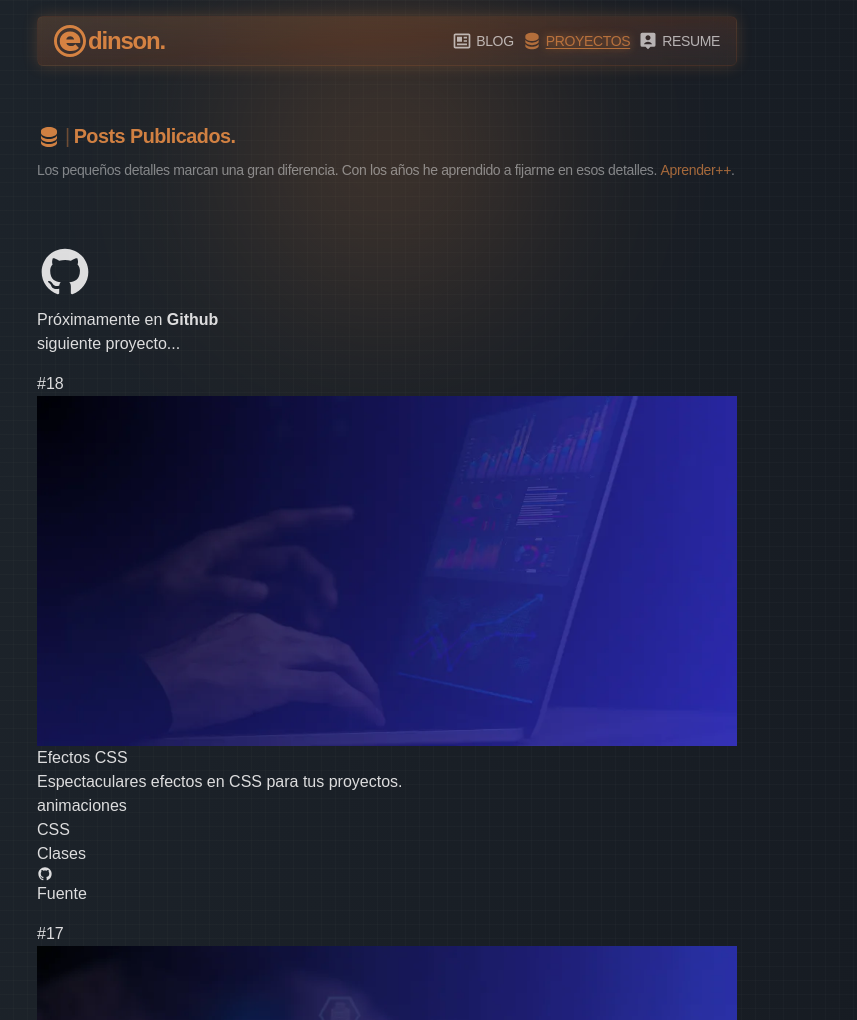
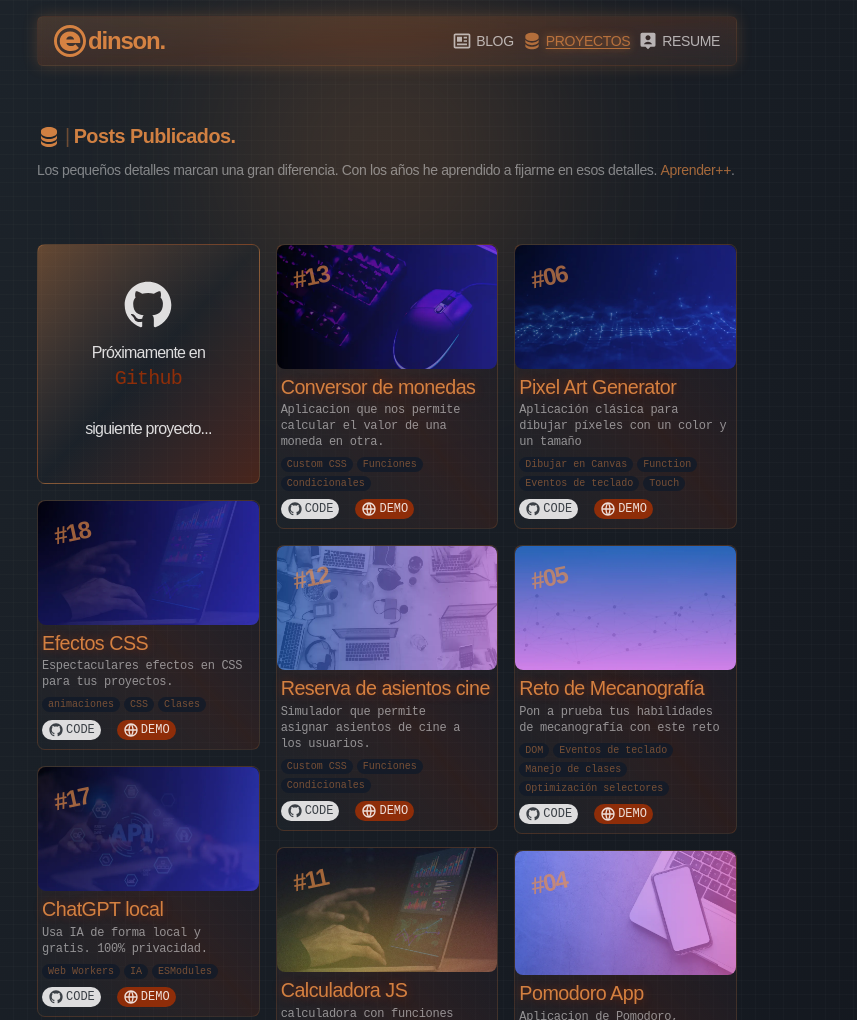
Before and after one commit to Edirju/opinion, an Astro site: page /projects in a window 1280 px wide. Shown: the top 1020 px of the page, without its empty margins (253-1110 px from the left). Built offline with nearby package versions, Linux system fonts and the light colour scheme; Astro itself is replaced by a stand-in of ours.

Commit message:
update page + component projects + css rules with tailwind

```diff
--- a/src/components/sections/Proyectos.astro
+++ b/src/components/sections/Proyectos.astro
@@ -8,10 +8,16 @@ const finalProjects = PROJECTS.filter((project) => !project.hidden)
 
 <Section>
   <section
-    class="text-[rgb(var(--light),0.85)] font-[family-name:var(--body)] flex flex-col gap-4"
+    class="text-[rgb(var(--light),0.85)] font-[family-name:var(--body)] columns-1 md:columns-3 gap-4 mx-auto"
   >
-    <article>
-      <a href="">
+    <article
+      class="border border-[rgb(var(--primary),0.25)] rounded-lg min-h-60 items-center bg-linear-to-br from-[rgb(var(--primary),0.35)] via-[rgb(var(--dark),0.35)] to-[rgb(var(--accent),0.35)] break-inside-avoid"
+    >
+      <a
+        href="#"
+        rel="noopener noreferrer"
+        class="group hover:scale-105 transition-all duration-300 ease-in-out flex flex-col h-full place-items-center pt-8 text-center font-extralight hover:text-[rgb(var(--primary),0.85)] tracking-tighter"
+      >
         <svg
           xmlns="http://www.w3.org/2000/svg"
           viewBox="0 0 24 24"
@@ -21,7 +27,10 @@ const finalProjects = PROJECTS.filter((project) => !project.hidden)
             d="M12.001 2C6.47598 2 2.00098 6.475 2.00098 12C2.00098 16.425 4.86348 20.1625 8.83848 21.4875C9.33848 21.575 9.52598 21.275 9.52598 21.0125C9.52598 20.775 9.51348 19.9875 9.51348 19.15C7.00098 19.6125 6.35098 18.5375 6.15098 17.975C6.03848 17.6875 5.55098 16.8 5.12598 16.5625C4.77598 16.375 4.27598 15.9125 5.11348 15.9C5.90098 15.8875 6.46348 16.625 6.65098 16.925C7.55098 18.4375 8.98848 18.0125 9.56348 17.75C9.65098 17.1 9.91348 16.6625 10.201 16.4125C7.97598 16.1625 5.65098 15.3 5.65098 11.475C5.65098 10.3875 6.03848 9.4875 6.67598 8.7875C6.57598 8.5375 6.22598 7.5125 6.77598 6.1375C6.77598 6.1375 7.61348 5.875 9.52598 7.1625C10.326 6.9375 11.176 6.825 12.026 6.825C12.876 6.825 13.726 6.9375 14.526 7.1625C16.4385 5.8625 17.276 6.1375 17.276 6.1375C17.826 7.5125 17.476 8.5375 17.376 8.7875C18.0135 9.4875 18.401 10.375 18.401 11.475C18.401 15.3125 16.0635 16.1625 13.8385 16.4125C14.201 16.725 14.5135 17.325 14.5135 18.2625C14.5135 19.6 14.501 20.675 14.501 21.0125C14.501 21.275 14.6885 21.5875 15.1885 21.4875C19.259 20.1133 21.9999 16.2963 22.001 12C22.001 6.475 17.526 2 12.001 2Z"
           ></path>
         </svg>
-        Próximamente en <strong>Github</strong><br /> siguiente proyecto...
+        Próximamente en <strong
+          class="text-[rgb(var(--accent),0.85)] font-[family-name:var(--mono)] text-xl"
+          >Github</strong
+        ><br /> siguiente proyecto...
       </a>
     </article>
     {
@@ -30,26 +39,47 @@ const finalProjects = PROJECTS.filter((project) => !project.hidden)
         const num = `${index + 1}`.padStart(2, "0");
 
         return (
-          <article>
-            <a href={`/${project.slug}`}>
-              <span>#{num}</span>
+          <article class="break-inside-avoid relative my-4 border border-[rgb(var(--primary),0.15)] rounded-lg items-center  bg-linear-to-tr from-[rgb(var(--dark),0.65)] via-[rgb(var(--accent),0.15)] to-[rgb(var(--secondary),0.65)]">
+            <a
+              href={`/${project.slug}`}
+              class="group hover:scale-105 block transition"
+            >
+              <span class="group-hover:scale-[2] transition-all group-hover:top-4 group-hover:left-6 opacity-75 group-hover:opacity-100 absolute top-4 left-4 -rotate-12 text-2xl font-bold tracking-tighter text-[rgb(var(--primary),0.85)] z-10">
+                #{num}
+              </span>
               <img
                 src={`./projects/images/${num}.webp`}
                 alt={`Captura de pantalla del proyecto ${project.title}`}
+                class="rounded-lg w-full overflow-hidden object-cover aspect-video transition-all duration-300 ease-in-out"
               />
-              <div>
-                <h2>
-                  <a href={`/${project.slug}`}>{project.title}</a>
+              <div class="p-1">
+                <h2 class="text-[rgb(var(--primary),0.85)]">
+                  <a
+                    href={`/${project.slug}`}
+                    class="text-[clamp(1.125rem,1.0313rem_+_0.25vw,1.25rem)] font-medium font-[family-name:var(--heading)] tracking-tight text-pretty text-shadow-[0_0_0.5rem_rgb(var(--accent),0.55)] hover:text-[rgb(var(--light),0.85)] hover:underline hover:underline-offset-2 transition-all duration-300 ease-in-out"
+                  >
+                    {project.title}
+                  </a>
                 </h2>
-                <p>{project.description}</p>
-                <ul>
+                <p class="text-xs font-extralight text-pretty tracking-tight opacity-60 font-[family-name:var(--mono)]">
+                  {project.description}
+                </p>
+                <ul class="inline-flex flex-wrap gap-1 mb-2">
                   {project.learnings.map((learning) => (
-                    <li>{learning}</li>
+                    <li class="text-[10px] font-light font-[family-name:var(--mono)] bg-[rgb(var(--secondary),0.85)] text-[rgb(var(--primary),0.45)] rounded-full px-1.5">
+                      {learning}
+                    </li>
                   ))}
                 </ul>
-                <ul>
+
+                <ul class="flex flex-wrap gap-4">
                   <li>
-                    <a href={`https://github.com/Edirju/opinion/tree/main/public/projects/${project.slug}`}>
+                    <a
+                      href={`https://github.com/Edirju/opinion/tree/main/public/projects/${project.slug}`}
+                      target="_blank"
+                      rel="noopener noreferrer"
+                      class="inline-flex gap-0.5 items-center justify-center bg-[rgb(var(--light),0.85)] text-[rgb(var(--dark),0.85)] rounded-full text-xs text-center px-1.5 py-0.5 font-[family-name:var(--mono)] transition hover:bg-[rgb(var(--black))] hover:text-[rgb(var(--light),0.85)] uppercase"
+                    >
                       <svg
                         xmlns="http://www.w3.org/2000/svg"
                         viewBox="0 0 24 24"
@@ -58,7 +88,20 @@ const finalProjects = PROJECTS.filter((project) => !project.hidden)
                       >
                         <path d="M12.001 2C6.47598 2 2.00098 6.475 2.00098 12C2.00098 16.425 4.86348 20.1625 8.83848 21.4875C9.33848 21.575 9.52598 21.275 9.52598 21.0125C9.52598 20.775 9.51348 19.9875 9.51348 19.15C7.00098 19.6125 6.35098 18.5375 6.15098 17.975C6.03848 17.6875 5.55098 16.8 5.12598 16.5625C4.77598 16.375 4.27598 15.9125 5.11348 15.9C5.90098 15.8875 6.46348 16.625 6.65098 16.925C7.55098 18.4375 8.98848 18.0125 9.56348 17.75C9.65098 17.1 9.91348 16.6625 10.201 16.4125C7.97598 16.1625 5.65098 15.3 5.65098 11.475C5.65098 10.3875 6.03848 9.4875 6.67598 8.7875C6.57598 8.5375 6.22598 7.5125 6.77598 6.1375C6.77598 6.1375 7.61348 5.875 9.52598 7.1625C10.326 6.9375 11.176 6.825 12.026 6.825C12.876 6.825 13.726 6.9375 14.526 7.1625C16.4385 5.8625 17.276 6.1375 17.276 6.1375C17.826 7.5125 17.476 8.5375 17.376 8.7875C18.0135 9.4875 18.401 10.375 18.401 11.475C18.401 15.3125 16.0635 16.1625 13.8385 16.4125C14.201 16.725 14.5135 17.325 14.5135 18.2625C14.5135 19.6 14.501 20.675 14.501 21.0125C14.501 21.275 14.6885 21.5875 15.1885 21.4875C19.259 20.1133 21.9999 16.2963 22.001 12C22.001 6.475 17.526 2 12.001 2Z" />
                       </svg>
-                      Fuente
+                      Code
+                    </a>
+                  </li>
+                  <li>
+                    <a href={`/${project.slug}`} class="inline-flex gap-0.5 items-center justify-center bg-[rgb(var(--accent),0.85)] text-[rgb(var(--light),0.85)] rounded-full text-xs text-center px-1.5 py-0.5 font-[family-name:var(--mono)] transition hover:bg-[rgb(var(--black))] hover:text-[rgb(var(--accent),0.85)] uppercase">
+                      <svg
+                        xmlns="http://www.w3.org/2000/svg"
+                        viewBox="0 0 24 24"
+                        fill="currentColor"
+                        class="size-4"
+                      >
+                        <path d="M12 22C6.47715 22 2 17.5228 2 12C2 6.47715 6.47715 2 12 2C17.5228 2 22 6.47715 22 12C22 17.5228 17.5228 22 12 22ZM9.71002 19.6674C8.74743 17.6259 8.15732 15.3742 8.02731 13H4.06189C4.458 16.1765 6.71639 18.7747 9.71002 19.6674ZM10.0307 13C10.1811 15.4388 10.8778 17.7297 12 19.752C13.1222 17.7297 13.8189 15.4388 13.9693 13H10.0307ZM19.9381 13H15.9727C15.8427 15.3742 15.2526 17.6259 14.29 19.6674C17.2836 18.7747 19.542 16.1765 19.9381 13ZM4.06189 11H8.02731C8.15732 8.62577 8.74743 6.37407 9.71002 4.33256C6.71639 5.22533 4.458 7.8235 4.06189 11ZM10.0307 11H13.9693C13.8189 8.56122 13.1222 6.27025 12 4.24799C10.8778 6.27025 10.1811 8.56122 10.0307 11ZM14.29 4.33256C15.2526 6.37407 15.8427 8.62577 15.9727 11H19.9381C19.542 7.8235 17.2836 5.22533 14.29 4.33256Z" />
+                      </svg>
+                      Demo
                     </a>
                   </li>
                 </ul>
@@ -70,3 +113,4 @@ const finalProjects = PROJECTS.filter((project) => !project.hidden)
     }
   </section>
 </Section>
+<!-- grid gap-4 grid-cols-[repeat(auto-fit,minmax(200px,_1fr))] -mx-1.5 -->
```
